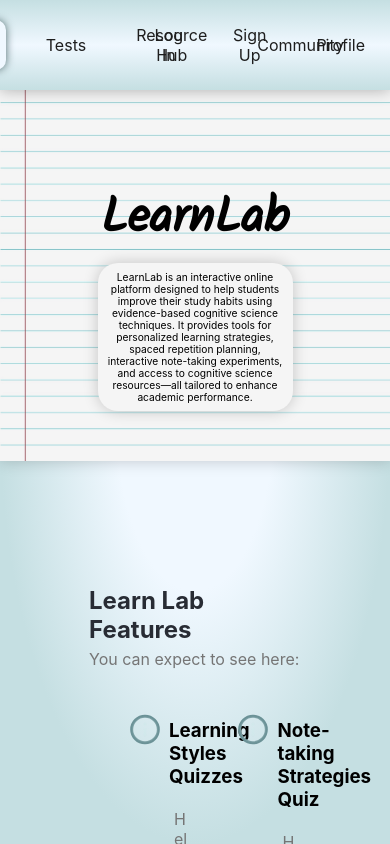
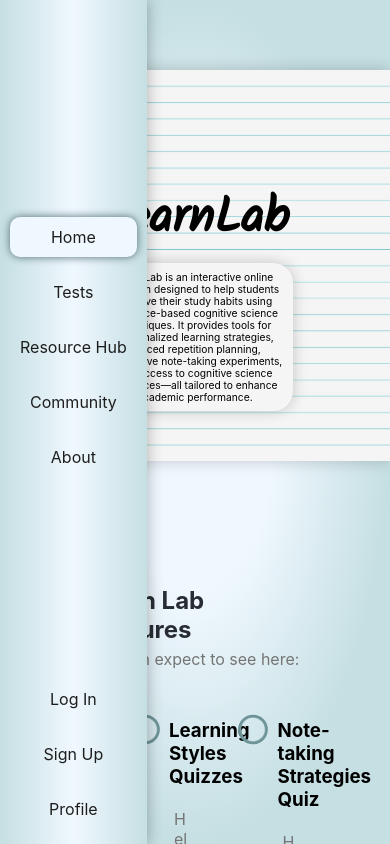
Before and after one commit to Norie06/LearnLab, a React (Create React App) app: page / in a window 390 px wide. Built offline with nearby package versions, Linux system fonts and the light colour scheme; what chartjs-plugin-datalabels would draw is missing.

Commit message:
Worked on responsivity

```diff
--- a/src/App.css
+++ b/src/App.css
@@ -50,7 +50,6 @@ header {
 
 
 /* ### Navigation bar settings */
-
 nav {
   position: fixed; /* Fix the nav bar at the top */
   top: 0;
@@ -73,20 +72,14 @@ nav ul {
   margin: 0;
   text-align: center;
   width: 30%;
+  gap: 15px;
 }
 
-#placeholder {
+.placeholder {
+  min-width: 15px;
   width: 30%;
   display: flex;
   justify-content: flex-start;
-}
-
-nav ul:last-child {
-  width: 30%;
-  display: flex;
-  align-content: flex-end;
-  justify-content: flex-end;
-  list-style: none;
 }
 
 #main_pages {
@@ -98,13 +91,22 @@ nav ul:last-child {
   margin: 0;
 }
 
+nav ul:last-child {
+  min-width: fit-content;
+  width: 30%;
+  display: flex;
+  align-content: flex-end;
+  justify-content: flex-end;
+  list-style: none;
+}
+
 nav ul li {
-  margin: 0 15px;
   justify-content: center;
   text-align: center;
   align-content: center;
   border-radius: 10px;
   transition: 0.3s ease, box-shadow 0.3s ease;
+  min-width: min-content;
   padding: 5px 10px;
 }
 
@@ -117,6 +119,64 @@ nav ul li a {
 nav ul li:hover {
   transform: scale(1.1);
   text-shadow: 0 0 15px rgba(0, 0, 0, 0.4);
+}
+
+@media (max-width: 725px) {
+  nav {
+    position: fixed;
+    top: 0;
+    right: 0;
+    width: fit-content;
+    height: 100vh;
+    background: linear-gradient(to right, rgba(197,223,226,255), aliceblue, rgba(197,223,226,255)); /* Gradient with white center */
+    padding: 15px 10px;
+    display: flex;
+    flex-direction: column;
+    /* justify-content: space-between; */
+    align-items: center;
+    margin: 0; /* Ensure no margin is applied */
+    box-shadow: 0 0 15px rgba(0, 0, 0, 0.3); /* Adds a subtle shadow to the nav bar */
+    z-index: 1000;
+  }
+  nav ul {
+    display: flex;
+    flex-direction: column;
+    list-style-type: none;
+    text-align: center;
+    gap: 15px;
+  }
+
+  #main_pages {
+    display: flex;
+    justify-content: none;
+    flex: 1;
+    list-style: none;
+    min-width: fit-content;
+  }
+
+  nav ul:last-child {
+    min-width: fit-content;
+    width: 30%;
+    display: flex;
+    align-content: flex-end;
+    justify-content: flex-end;
+    list-style: none;
+  }
+
+  .placeholder {
+    display: none;
+  }
+
+  nav ul li {
+    justify-content: center;
+    text-align: center;
+    align-content: center;
+    border-radius: 10px;
+    transition: 0.3s ease, box-shadow 0.3s ease;
+    min-width: min-content;
+    padding: 10px 10px;
+  }
+
 }
 
 .active-link {
--- a/src/App.js
+++ b/src/App.js
@@ -45,7 +45,7 @@ function App() {
   return (
     <div id="App">
       <nav>
-        <ul id='placeholder'></ul>
+        <ul className='placeholder' id='placeholder_1'></ul>
         <ul id='main_pages'>
           <li className={location.pathname === '/' ? 'active-link' : ''}>
             <NavLink to="/">Home</NavLink>
@@ -63,6 +63,7 @@ function App() {
             <NavLink to="/about">About</NavLink>
           </li>
         </ul>
+        <ul className='placeholder' id='placeholder_2'></ul>
         <ul>
           <li className={location.pathname === '/log-in' ? 'active-link' : ''}>
             <NavLink to="/log-in">Log In</NavLink>
--- a/src/pages/SignUp.css
+++ b/src/pages/SignUp.css
@@ -1,3 +1,22 @@
+#signup {
+    display: flex;
+    flex-direction: column;
+    justify-content: center;
+    align-items: center;
+    width: 28%;
+    min-width: 300px;
+    align-content: end;
+    margin: 15px;
+    margin-top: 65px;
+    padding: 20px 30px 20px 30px;
+    background-color: white;
+    box-shadow: 0 0 15px rgba(0, 0, 0, 0.2);
+    font-family: 'Kalam';
+    font-size: 1.1em;
+    border-radius: 70px;
+    text-align: left;
+}
+
 .hide {
     display: none;
 }
@@ -20,7 +39,9 @@ label {
     align-content: end;
     align-items: center;
     justify-content: right;
+    /*min-width: fit-content;*/
     width: 45%;
+    text-align: right;
 }
 
 input {
@@ -41,34 +62,20 @@ input:focus {
     outline: none;
 }
 
-#signup {
-    display: flex;
-    flex-direction: column;
-    justify-content: center;
-    align-items: center;
-    width: 25%;
-    align-content: end;
-    margin-top: 5%;
-    padding: 2%;
-    background-color: white;
-    box-shadow: 0 0 15px rgba(0, 0, 0, 0.2);
-    font-family: 'Kalam';
-    font-size: 1.1em;
-    border-radius: 70px;
-}
 
 #signup h2 {
     font-size: 2.5em;
     margin: 0;
-    margin-bottom: 20px;
+    margin-bottom: 10px;
+    padding: 0;
 }
 
 #signup button {
-    font-size: 1.8em;
+    font-size: 1.6em;
     font-family: 'Kalam';
-    width: 60%;
+    width: 50%;
     align-self: center;
-    padding: 5px;
+    padding: 4px;
     margin-top: 10px;
 }
 
@@ -107,3 +114,7 @@ input:focus {
     font-family: 'Inter', sans-serif;
     font-size: 0.8em;
 }
+
+#pwdnote, #uidnote, #confirmnote {
+    padding-left: 10px;
+}
```
